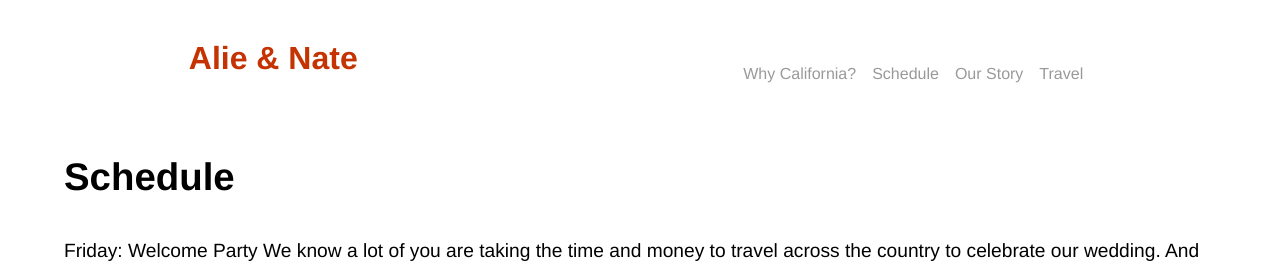
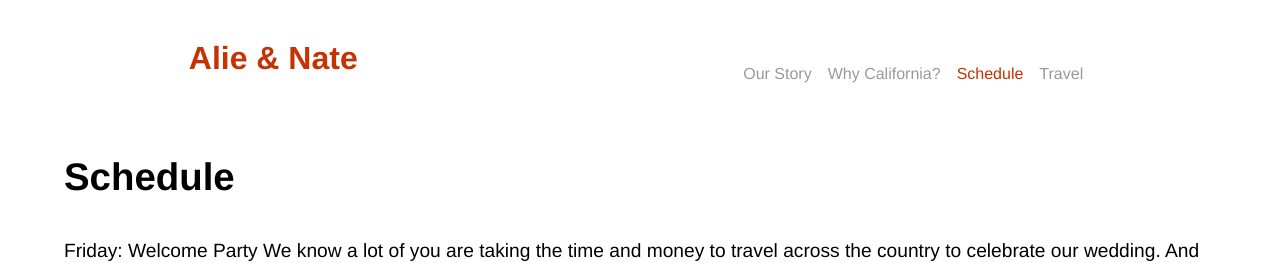
Before and after one commit to nkadlac/alieplusnate.com, a Jekyll site: the page built from schedule.md, in a window 1280 px wide. Shown: the top 263 px of the page. Built offline with Jekyll 4.4.1, drawn with Linux system fonts in a browser that asks for light colours; some web fonts are replaced.

Commit message:
fixed position issues

```diff
--- a/_includes/header.html
+++ b/_includes/header.html
@@ -12,16 +12,16 @@
           </li>
         </ul> -->
   <ul class="nav">
-  {% for my_page in site.pages %}
-
-    {% if my_page.title %}
-    <li>
-      <a class="page-link" href="{{ my_page.url | relative_url }}">{{ my_page.title | escape }}</a>
-      <!-- <p class="page-link" href="{{ my_page.url | relative_url }}">{{ my_page.title | escape }} -->
-    </li>
-    {% endif %}
-
-  {% endfor %}
+    {% assign my_pages = site.pages | sort: "position" %}
+      {% for p in my_pages %}
+        {% if p.position %}
+        <li>
+          <a href="{{ p.url }}" {% if p.url == page.url %}class="selected"{% endif %}>
+            {{ p.title }}
+          </a>
+        </li>
+        {% endif %}
+    {% endfor %}
   </ul>
       <!-- </div> -->
     <!-- </nav> -->
--- a/assets/main.scss
+++ b/assets/main.scss
@@ -131,7 +131,6 @@ p {
 
 .nav a {
   color: rgba(0,0,0,.4);
-  transition: all 0.7s ease;
   text-decoration: none;
   -webkit-transition: border 0.2s ease;
   transition: border 0.2s ease;
@@ -144,7 +143,7 @@ p {
   }
 }
 
-.nav .selected {
+.nav a.selected {
   color: $redwood-color;
 }
 
```
